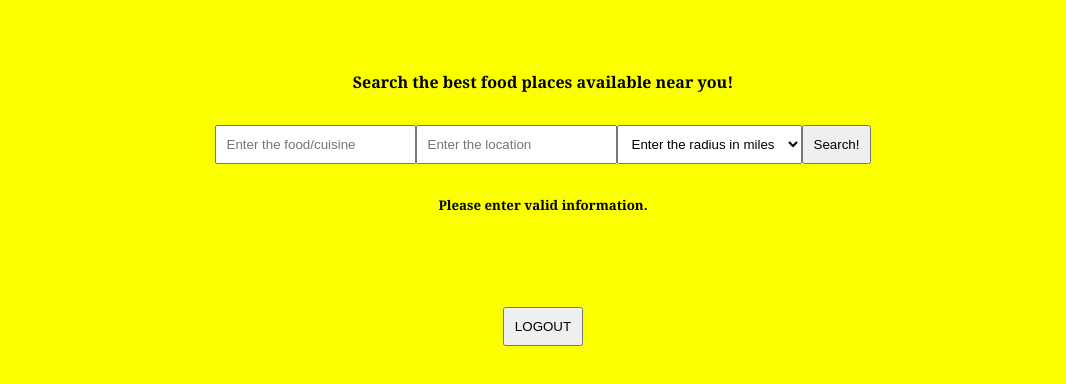
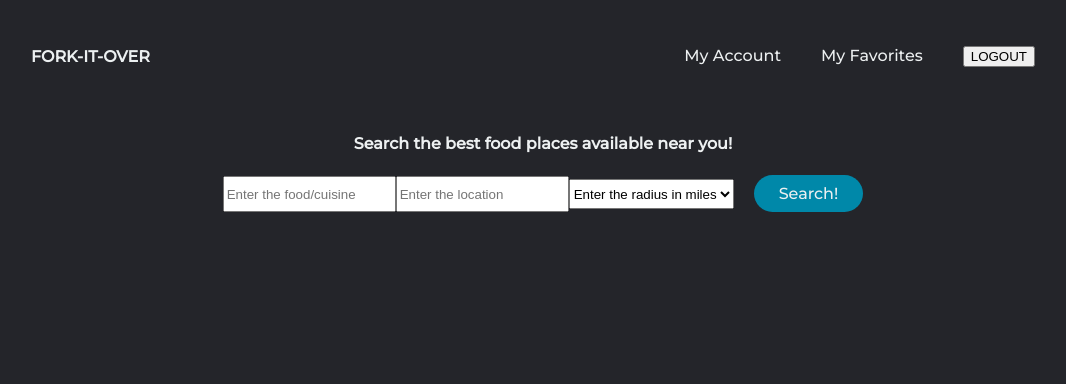
Before and after one commit to jessedellariley/fork-it-over, a React (Create React App) app: page / in a window 1280 px wide. Shown: the top 384 px of the page, without its empty margins (97-1163 px from the left). Built offline with nearby package versions, Linux system fonts and the light colour scheme.

Commit message:
Incorporated the nav bar and styling for the app

```diff
--- a/src/App.css
+++ b/src/App.css
@@ -1,69 +1,96 @@
-.App {
+@import url('https://fonts.googleapis.com/css2?family=Montserrat:wght@500&display=swap');
+
+body {
+    box-sizing: border-box;
+    margin: 0;
+    padding: 0;
+    background-color: #24252A;
     text-align: center;
+    color: #edf0f1;
+    font-family: "Montserrat", sans-serif;
+
 }
 
-.App-logo {
-  height: 40vmin;
-  pointer-events: none;
+li, a, button{
+    font-family: "Montserrat", sans-serif;
+    font-weight: 500;
+    font-size: 16px;
+    color: #edf0f1;
+    text-decoration: none;
 }
 
-@media (prefers-reduced-motion: no-preference) {
-  .App-logo {
-    animation: App-logo-spin infinite 20s linear;
-  }
+header{
+    display: flex;
+    justify-content: flex-end;
+    align-items: center;
+    padding: 30px 10%;
 }
 
-.App-header {
-  background-color: #282c34;
-  min-height: 100vh;
-  display: flex;
-  flex-direction: column;
-  align-items: center;
-  justify-content: center;
-  font-size: calc(10px + 2vmin);
-  color: white;
+.logo{
+    font-family: "Montserrat", sans-serif;
+    color: #ecf0f1;
+    margin-right: auto;
+    font-size: 16px;
+    font-weight: 1000;
 }
 
-.App-link {
-  color: #61dafb;
+.links{
+    list-style: none;
 }
 
-@keyframes App-logo-spin {
-  from {
-    transform: rotate(0deg);
-  }
-  to {
-    transform: rotate(360deg);
-  }
+.links li{
+    display: inline-block;
+    padding: 0px 20px;
 }
 
-body {
-  margin: 0 auto;
-  font-size: 1rem;
-  font-family: 'Georgia';
-  text-align: center;
-  background-color: rgb(251, 255, 0);
+.links li a{
+    transition: all 0.3s ease 0s;
+}
 
+.links li a:hover{
+    color: #0088a9;
 }
-*{
-  padding: 10px;
+
+button{
+    margin-left: 20px;
+    padding: 9px 25px;
+    background-color: rgba(0,136,169,1);
+    border: none;
+    border-radius: 50px;
+    cursor: pointer;
+    transition: all 0.3s ease 0s;
+    color: #ecf0f1;
 }
-.divClass{
-  display:inline-block;
+
+button:hover{
+    background-color: rgba(0,136,169,0.8);
+}
+#logout[type=submit]{
+    margin-left: 20px;
+    padding: 9px 25px;
+    background-color: rgba(0,136,169,1);
+    border: none;
+    border-radius: 50px;
+    cursor: pointer;
+    transition: all 0.3s ease 0s;
+    color: #ecf0f1;
+}
+
+#logout:hover{
+    background-color: rgba(0,136,169,0.8);
 }
 .places{
-    border:1px solid black;
+  border: 1px solid white;
+  border-radius: 10px;
   margin:10px;
-    border-radius: 10px;
-    background:rgb(22, 255, 127);
+}
 
-}
 #images{
   height:200px;
   width:220px;
   border-radius: 10%;
+}
 
-}
 #message{
   font: bold;
 }
@@ -76,11 +103,22 @@ body {
 justify-content: center;
 
 }
+
 .grid_item {
 border: 1px solid;
-  background-color: rgba(241, 255, 181, 0.8);
+justify-content: center;
+background-color: rgba(0,136,169,1);
 padding: 20px;
 text-align: center;
 margin:2px;
 border-radius: 10px;
 }
+
+.grid_item:hover{
+  background-color: rgba(0,136,169,0.8);
+}
+
+.textbox{
+  height: 30px;
+  width:165px;
+}
--- a/src/App.js
+++ b/src/App.js
@@ -11,11 +11,15 @@ function App() {
   const addressInput = useRef(null);
   const radiusInput = useRef(null);
 
-
   function onSavedUser() {
     let food = foodInput.current.value;
     let address = addressInput.current.value;
     let radius = radiusInput.current.value;
+
+    if (food.length === 0 || address.length === 0 || radius.length === 0) {
+      alert("One or more fields are empty");
+      return false;
+    }
 
     let text = "Loading...Please wait patiently!"
     let addMessage = [...message, text]
@@ -42,20 +46,36 @@ function App() {
     });
   }
   return (
+
     <div class="divClass">
+      <header>
+        <div class="logo">FORK-IT-OVER</div>
+        <nav>
+          <ul class="links">
+            <li><a href="#">My Account</a></li>
+            <li><a href="#">My Favorites</a></li>
+            <li><a> <form id="logout" method="POST" action="/logout">
+              <div class="inputs">
+                <input id="submit" type="submit" value="LOGOUT" />
+              </div>
+
+            </form></a></li>
+          </ul>
+        </nav>
+
+      </header>
       <h4>Search the best food places available near you!</h4>
 
-      <input ref={foodInput} placeholder="Enter the food/cuisine" type="text" name="food" required class="text"
+      <input ref={foodInput} placeholder="Enter the food/cuisine" type="text" name="food" required class="textbox"
         spellcheck="value" data-testid="query_input" />
-      <input ref={addressInput} placeholder="Enter the location" type="text" name="address" required class="text" spellcheck="value" data-testid="location_input" />
-      <select name="radius" ref={radiusInput} data-testid="radius_options">
+      <input ref={addressInput} placeholder="Enter the location" type="text" name="address" required class="textbox" spellcheck="value" data-testid="location_input" />
+      <select class="textbox" name="radius" ref={radiusInput} data-testid="radius_options">
         <option value="" disabled selected hidden>Enter the radius in miles</option>
         <option value="5" data-testid="5_miles">5</option>
         <option value="10" data-testid="10_miles">10</option>
         <option value="15" data-testid="15_miles">15</option>
       </select>
       <button onClick={onSavedUser}>Search!</button>
-      <h5>Please enter valid information.</h5>
       <h1 id="message" data-testid="loading">{message}</h1>
 
       {result?.flaskData?.businesses &&
@@ -63,28 +83,20 @@ function App() {
           <div key={d.id} class="places">
             <h2>{d.name}</h2>
             <h4>Rating: {d.rating}</h4>
-            <p><a target="_blank" href={d.url}>Website</a></p>
+            <p><a target="_blank" rel="noopener noreferrer" href={d.url}>Website</a></p>
             <p>Address: {d?.location?.display_address}</p>
             <img id="images" src={d.image_url} />
             <div class="grid_container">
-              {d?.delivery_services?.UberEats != undefined && <p class="grid_item"><a target="_blank" href={d.delivery_services.UberEats}>Uber Eats</a></p>}
-              {d?.delivery_services?.Grubhub != undefined && <p class="grid_item"><a target="_blank" href={d.delivery_services.Grubhub}>Grubhub</a></p>}
-              {d?.delivery_services?.Postmates != undefined && <p class="grid_item"><a target="_blank" href={d.delivery_services.Postmates}>Postmates</a></p>}
-              {d?.delivery_services?.DoorDash != undefined && <p class="grid_item"><a target="_blank" href={d.delivery_services.DoorDash}>DoorDash</a></p>}
+              {d?.delivery_services?.UberEats != undefined && <p class="grid_item"><a target="_blank" rel="noopener noreferrer" href={d.delivery_services.UberEats}>Uber Eats</a></p>}
+              {d?.delivery_services?.Grubhub != undefined && <p class="grid_item"><a target="_blank" rel="noopener noreferrer" href={d.delivery_services.Grubhub}>Grubhub</a></p>}
+              {d?.delivery_services?.Postmates != undefined && <p class="grid_item"><a target="_blank" rel="noopener noreferrer" href={d.delivery_services.Postmates}>Postmates</a></p>}
+              {d?.delivery_services?.DoorDash != undefined && <p class="grid_item"><a target="_blank" rel="noopener noreferrer" href={d.delivery_services.DoorDash}>DoorDash</a></p>}
             </div>
 
           </div>
         ))
       }
-      <form id="signup" method="POST" action="/logout">
-        <div class="inputs">
-          <input id="submit" type="submit" value="LOGOUT" />
-        </div>
-
-      </form>
-
-
-    </div>
+  </div>
   );
 }
 export default App;
--- a/templates/login.html
+++ b/templates/login.html
@@ -1,16 +1,18 @@
 <html>
 
 <head>
+    <link rel="stylesheet" href="https://cdn.jsdelivr.net/npm/bootstrap-icons@1.3.0/font/bootstrap-icons.css" />
     <style>
-        @import url('https://fonts.googleapis.com/css?family=Lobster&display=swap');
+        @import url('https://fonts.googleapis.com/css2?family=Montserrat:wght@500&display=swap');
 
         body {
-            background-color: rgb(251, 255, 0);
-            margin-top: 20px;
+            background-color: #24252A;
+            margin-top: 100px;
+            margin-bottom: 75px;
             text-align: center;
-            color: #f10c0c;
-            font-size: 25px;
-            margin-top: 175px;
+            color: #edf0f1;
+            font-size: 15px;
+            font-family: "Montserrat", sans-serif;
         }
 
         .text {
@@ -28,7 +30,7 @@
             height: 35px;
             border-radius: 25px;
             border-width: 0px;
-            background: #c7ee93;
+            background: rgba(0,136,169,1);
             font-size: medium;
             border-style: solid;
             outline: none;
@@ -39,7 +41,7 @@
         }
 
         .btn:hover {
-            background: rgb(70, 186, 224);
+            background-color: rgba(0,136,169,0.8);
         }
 
         img {
@@ -56,6 +58,13 @@
 
         a {
             color: rgb(255, 59, 59)
+        }
+
+        #check-box {
+            margin-bottom: -10px;
+        }
+        #link1{
+            font-size: 18px;
         }
     </style>
 </head>
@@ -79,13 +88,22 @@
                 <input placeholder="Email..." type="text" name="username" required class="text">
                 <br>
                 <p class="textbox">Password</p>
-                <input placeholder="Password..." type="text" name="password" required class="text">
+                <input placeholder="Password..." type="password" name="password" required class="text" id="password" />
+                <p id="check-box"><input type="checkbox" id="togglePassword">Show Password </input></p>
+                <script>
+                    const togglePassword = document.querySelector('#togglePassword');
+                    const password = document.querySelector('#password');
+                    togglePassword.addEventListener('click', function (e) {
+                        const type = password.getAttribute('type') === 'password' ? 'text' : 'password';
+                        password.setAttribute('type', type);
+                    });
+                </script>
                 <br><br>
                 <button class="btn">Login</button><br>
             </form>
 
             <p class="textbox">
-                Don't have an account? <br> <br> <a href="/signup">Signup now!</a>
+                Don't have an account? <br> <br> <a id="link1" href="/signup">Signup now!</a>
             <p>
         </div>
     </div>
--- a/templates/signup.html
+++ b/templates/signup.html
@@ -1,15 +1,18 @@
 <html>
 
 <head>
+    <link rel="stylesheet" href="https://cdn.jsdelivr.net/npm/bootstrap-icons@1.3.0/font/bootstrap-icons.css" />
+    <style>
+        @import url('https://fonts.googleapis.com/css2?family=Montserrat:wght@500&display=swap');
 
-    <head>
-        <style>
         body {
-                background-color: rgb(251, 255, 0);
+            background-color: #24252A;
+            margin-top: 100px;
+            margin-bottom: 75px;
             text-align: center;
-                color: #f10c0c;
-                font-size: 25px;
-                margin-top: 175px;
+            color: #edf0f1;
+            font-size: 15px;
+            font-family: "Montserrat", sans-serif;
         }
 
         .text {
@@ -27,7 +30,7 @@
             height: 35px;
             border-radius: 25px;
             border-width: 0px;
-                background: #c7ee93;
+            background: rgba(0,136,169,1);
             font-size: medium;
             border-style: solid;
             outline: none;
@@ -38,7 +41,7 @@
         }
 
         .btn:hover {
-                background: lightblue;
+            background-color: rgba(0,136,169,0.8);
         }
 
         img {
@@ -56,12 +59,20 @@
         a {
             color: rgb(255, 59, 59)
         }
+
+        #check-box {
+            margin-bottom: -10px;
+        }
+        #link1{
+            font-size: 18px;
+        }
+
     </style>
 </head>
-</head>
+<body>
 
-<body>
     <div class="container">
+
         <h2>Create an account!</h2>
         <br>
         <div class="wrapper">
@@ -77,20 +88,30 @@
             <form method="POST" action="/signup">
                 <p class="textbox">Username</p>
                 <input type="email" name="username"
-                    pattern="[a-zA-Z0-9!#$%&amp;'*+\/=?^_`{|}~.-]+@[a-zA-Z0-9-]+(\.[a-zA-Z0-9-]+)*"
-                    placeholder="Email..." minlength="8" maxlength="30" required class="text">
+                    pattern="[a-zA-Z0-9!#$%&amp;'*+\/=?^_`{|}~.-]+@[a-zA-Z0-9-]+(\.[a-zA-Z0-9-]+)*" placeholder="Email..."
+                    minlength="8" maxlength="30" required class="text">
                 <br>
                 <p class="textbox">Password</p>
-                <input type="text" name="password" placeholder="Password..." minlength="6" maxlength="20" required
-                    class="text">
+                <input placeholder="Password..." type="password" name="password" required class="text" id="password" />
+                <p id="check-box"><input type="checkbox" id="togglePassword">Show Password </input></p>
+
+                <script>
+                    const togglePassword = document.querySelector('#togglePassword');
+                    const password = document.querySelector('#password');
+                    togglePassword.addEventListener('click', function (e) {
+                        const type = password.getAttribute('type') === 'password' ? 'text' : 'password';
+                        password.setAttribute('type', type);
+                    });
+                </script>
                 <br><br>
                 <button class="btn">Signup</button><br>
-                <p class="textbox">
-                    Already Signed up before?<br> <br> <a href="/login"> Go back to login</a>
+                <p>
+                    Already Signed up before?<br> <br> <a id="link1" href="/login"> Go back to login</a>
                 <p>
             </form>
         </div>
     </div>
+
 </body>
 
 </html>
```
Also changed, not shown: 1 other file (tests, documents, lock files or other folders). Lines whose indentation alone changed are shown as unchanged.
